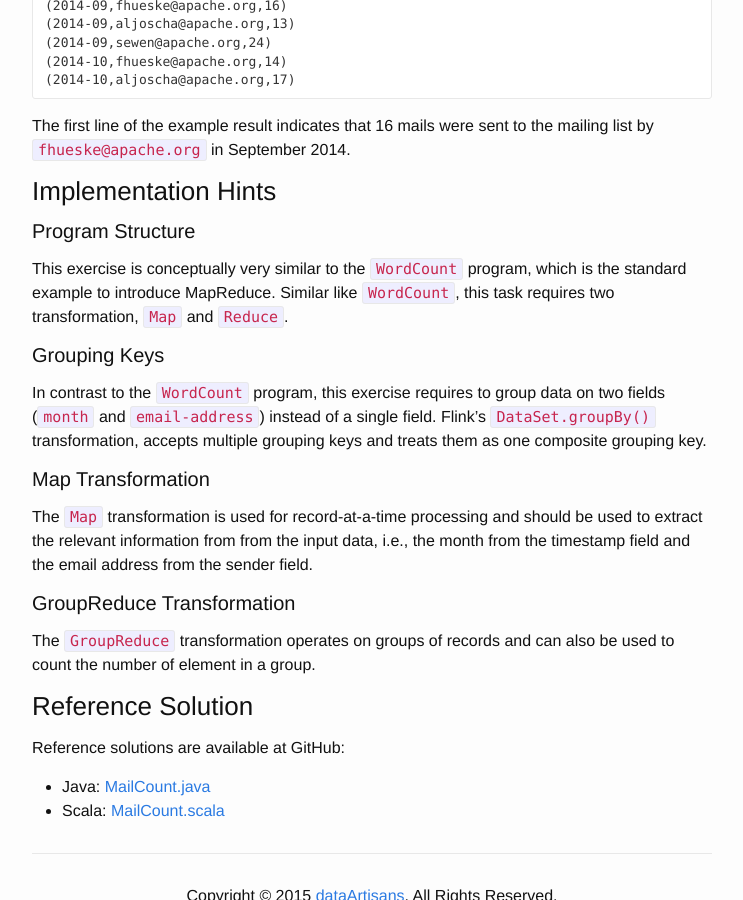
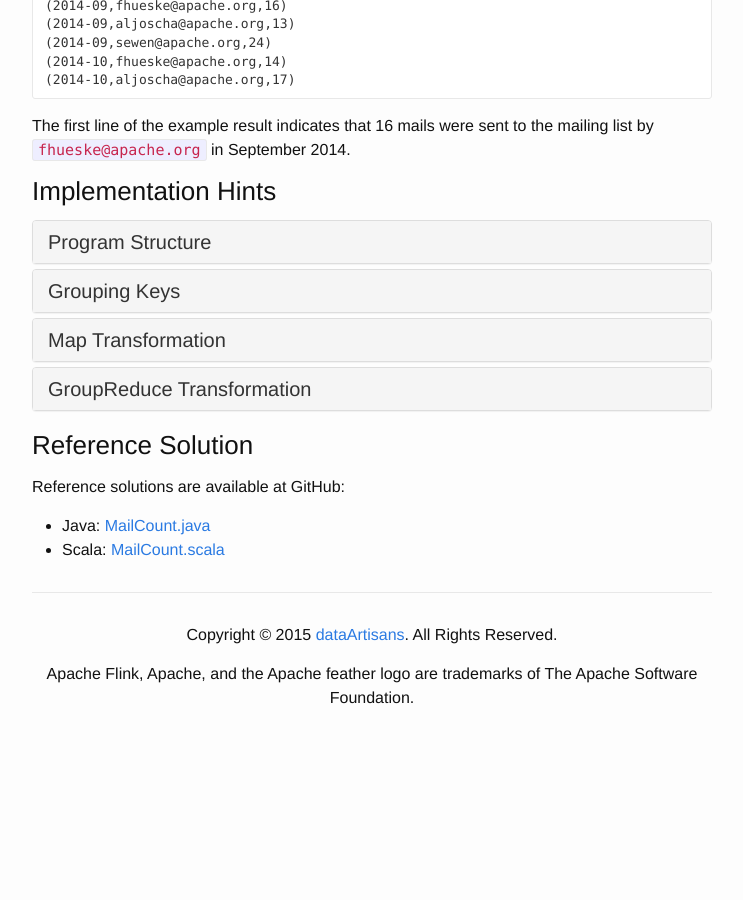
Before and after one commit to dataArtisans/flink-training-web, a Jekyll site: the page built from exercises/mailCount.md, in a window 1280 px wide and 900 px high, scrolled down 686 px. Shown: the whole window, without its empty margins (268-1011 px from the left). Built offline with Jekyll 4.4.1, drawn with Linux system fonts in a browser that asks for light colours; after the commit the page ends 1471 px from its top, so only the background shows below that.

Commit message:
Make implementation hints collapsable

```diff
--- a/exercises/mailCount.md
+++ b/exercises/mailCount.md
@@ -34,21 +34,64 @@ The first line of the example result indicates that 16 mails were sent to the ma
 
 ### Implementation Hints
 
-#### Program Structure
-
-This exercise is conceptually very similar to the `WordCount` program, which is the standard example to introduce MapReduce. Similar like `WordCount`, this task requires two transformation, `Map` and `Reduce`.
-
-#### Grouping Keys
-
-In contrast to the `WordCount` program, this exercise requires to group data on two fields (`month` and `email-address`) instead of a single field. Flink's [`DataSet.groupBy()`](http://ci.apache.org/projects/flink/flink-docs-master/apis/programming_guide.html#specifying-keys) transformation, accepts multiple grouping keys and treats them as one composite grouping key.
-
-#### Map Transformation
-
-The [`Map`](http://ci.apache.org/projects/flink/flink-docs-master/apis/dataset_transformations.html#map) transformation is used for record-at-a-time processing and should be used to extract the relevant information from from the input data, i.e., the month from the timestamp field and the email address from the sender field.
-
-#### GroupReduce Transformation
-
-The [`GroupReduce`](http://ci.apache.org/projects/flink/flink-docs-master/apis/dataset_transformations.html#groupreduce-on-grouped-dataset) transformation operates on groups of records and can also be used to count the number of element in a group.
+<div class="panel-group" id="accordion" role="tablist" aria-multiselectable="true">
+  <div class="panel panel-default">
+    <div class="panel-heading" role="tab" id="headingOne">
+      <h4 class="panel-title">
+        <a class="collapsed" role="button" data-toggle="collapse" data-parent="#accordion" href="#collapseOne" aria-expanded="false" aria-controls="collapseOne">
+          Program Structure
+        </a>
+      </h4>
+    </div>
+    <div id="collapseOne" class="panel-collapse collapse" role="tabpanel" aria-labelledby="headingOne">
+      <div class="panel-body" markdown="span">
+        This exercise is conceptually very similar to the `WordCount` program, which is the standard example to introduce MapReduce. Similar like `WordCount`, this task requires two transformation, `Map` and `Reduce`.
+      </div>
+    </div>
+  </div>
+  <div class="panel panel-default">
+    <div class="panel-heading" role="tab" id="headingTwo">
+      <h4 class="panel-title">
+        <a class="collapsed" role="button" data-toggle="collapse" data-parent="#accordion" href="#collapseTwo" aria-expanded="false" aria-controls="collapseTwo">
+          Grouping Keys
+        </a>
+      </h4>
+    </div>
+    <div id="collapseTwo" class="panel-collapse collapse" role="tabpanel" aria-labelledby="headingTwo">
+      <div class="panel-body" markdown="span">
+        In contrast to the `WordCount` program, this exercise requires to group data on two fields (`month` and `email-address`) instead of a single field. Flink's [`DataSet.groupBy()`](http://ci.apache.org/projects/flink/flink-docs-master/apis/programming_guide.html#specifying-keys) transformation, accepts multiple grouping keys and treats them as one composite grouping key.
+      </div>
+    </div>
+  </div>
+  <div class="panel panel-default">
+    <div class="panel-heading" role="tab" id="headingThree">
+      <h4 class="panel-title">
+        <a class="collapsed" role="button" data-toggle="collapse" data-parent="#accordion" href="#collapseThree" aria-expanded="false" aria-controls="collapseThree">
+          Map Transformation
+        </a>
+      </h4>
+    </div>
+    <div id="collapseThree" class="panel-collapse collapse" role="tabpanel" aria-labelledby="headingThree">
+      <div class="panel-body" markdown="span">
+        The [`Map`](http://ci.apache.org/projects/flink/flink-docs-master/apis/dataset_transformations.html#map) transformation is used for record-at-a-time processing and should be used to extract the relevant information from from the input data, i.e., the month from the timestamp field and the email address from the sender field.
+      </div>
+    </div>
+  </div>
+  <div class="panel panel-default">
+    <div class="panel-heading" role="tab" id="headingFour">
+      <h4 class="panel-title">
+        <a class="collapsed" role="button" data-toggle="collapse" data-parent="#accordion" href="#collapseFour" aria-expanded="false" aria-controls="collapseFour">
+          GroupReduce Transformation
+        </a>
+      </h4>
+    </div>
+    <div id="collapseFour" class="panel-collapse collapse" role="tabpanel" aria-labelledby="headingFour">
+      <div class="panel-body" markdown="span">
+        The [`GroupReduce`](http://ci.apache.org/projects/flink/flink-docs-master/apis/dataset_transformations.html#groupreduce-on-grouped-dataset) transformation operates on groups of records and can also be used to count the number of element in a group.
+      </div>
+    </div>
+  </div>
+</div>
 
 ### Reference Solution
 
```
